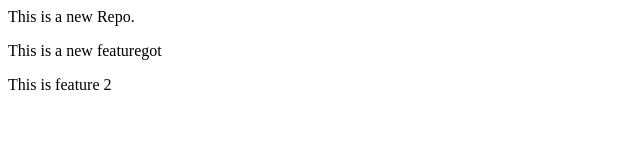
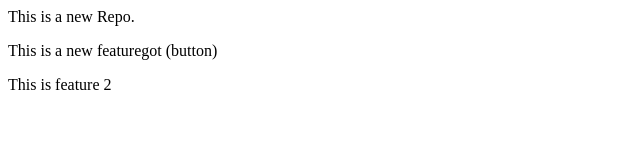
Before and after one commit to Tishyaketu/localrepo, a plain HTML site: page index.html in a window 1280 px wide. Shown: the full height of the page, 0-640 px from the left. Drawn offline with Linux system fonts and the light colour scheme.

Commit message:
Add Button

```diff
--- a/index.html
+++ b/index.html
@@ -1,3 +1,3 @@
 <p>This is a new Repo.</p>
-<p>This is a new featuregot </p>
+<p>This is a new featuregot (button)</p>
 <p> This is feature 2 </p>
```
